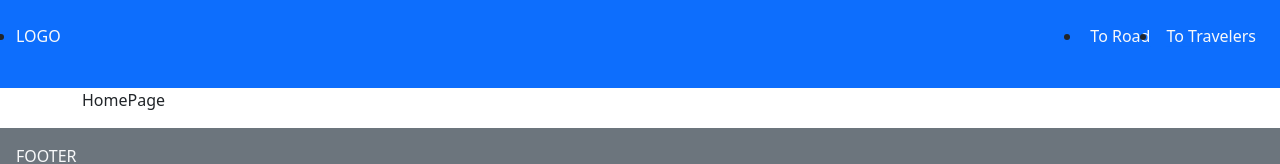
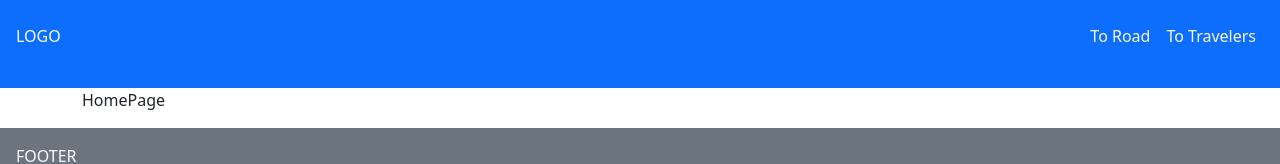
Before and after one commit to alessiotegoni/sac-project, a React (Vite) app: page / in a window 1280 px wide. Shown: the top 164 px of the page. Built offline with nearby package versions, Linux system fonts and the light colour scheme.

Commit message:
ADD reset styles in app.css

```diff
--- a/src/App.css
+++ b/src/App.css
@@ -0,0 +1,7 @@
+li {
+    list-style-type: none;
+}
+
+a:hover {
+    text-decoration: none;
+}
```
